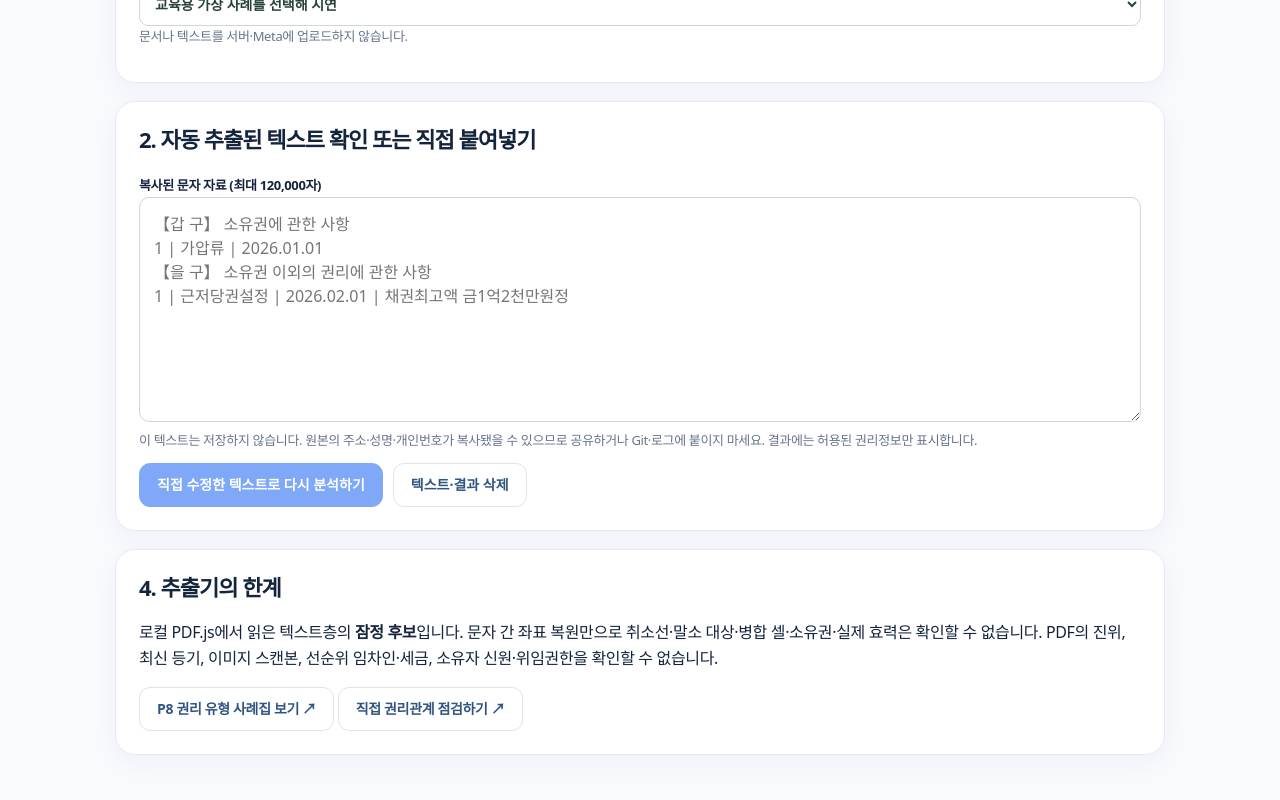
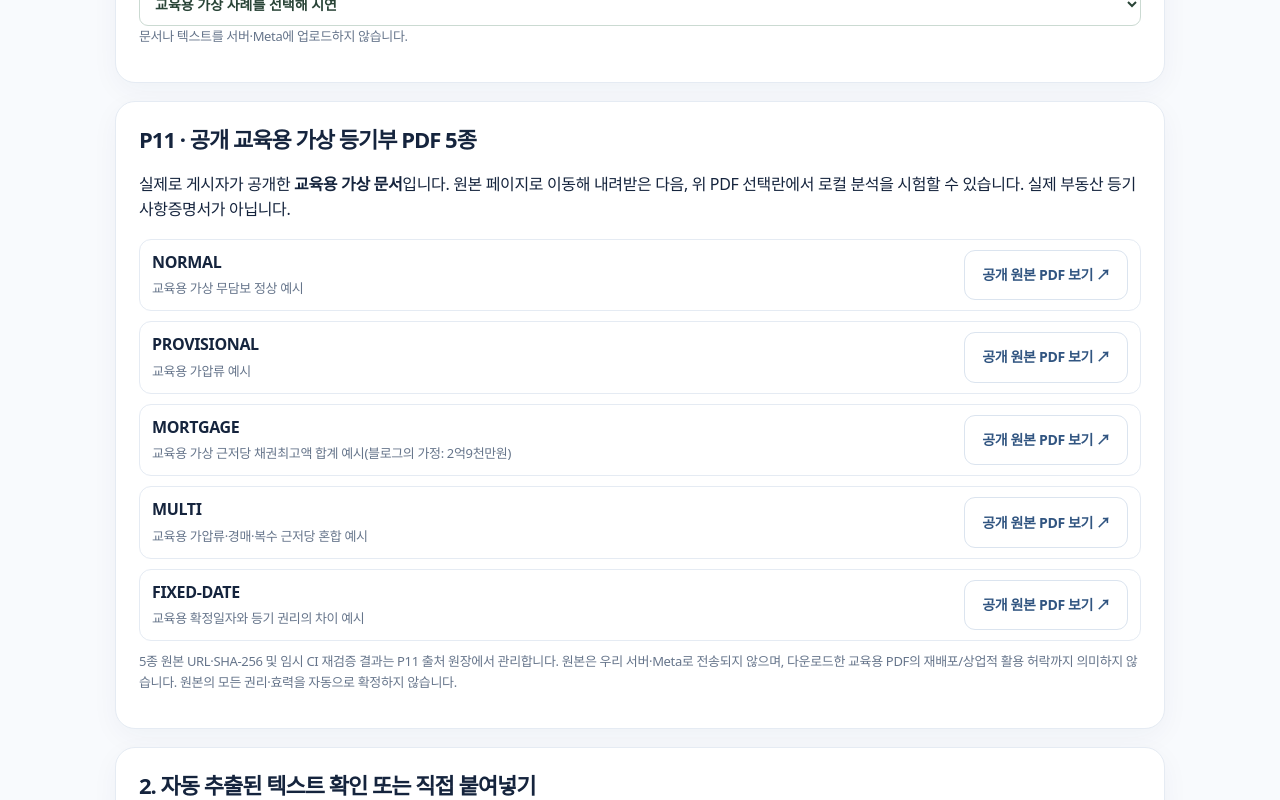
Before and after one commit to hobism3/meta_p2p_realestate, a Next.js app in the folder web/: page /registry/extract in a window 1280 px wide. Shown: the part 660-1460 px from the top of the page. Built offline with nearby package versions, Linux system fonts and the light colour scheme.

Commit message:
feat(p11): expose five publisher-hosted fictional original PDFs on local rights extraction page for reproducible manual testing

```diff
--- a/web/app/registry/extract/page.tsx
+++ b/web/app/registry/extract/page.tsx
@@ -2,6 +2,7 @@
 import {useEffect,useMemo,useRef,useState} from "react";
 import {extractRegistryPdfLocally} from "../../../lib/registry-pdf-local-reader";
 import samples from "../../../tests/fixtures/registry-text-layer.v1.json";
+import publicEducationalSamples from "../../../tests/fixtures/registry-public-sources.v1.json";
 import {
  extractRegistryText,REGISTRY_TEXT_MAX_CHARS,
  type RegistryTextCandidate,type RegistryTextExtraction,
@@ -182,6 +183,19 @@ export default function LocalRegistryTextExtractor(){
    <p className="meta">{statusText}</p>
   </section>
   <section className="card">
+   <h2>P11 · 공개 교육용 가상 등기부 PDF 5종</h2>
+   <p>실제로 게시자가 공개한 <strong>교육용 가상 문서</strong>입니다. 원본 페이지로 이동해 내려받은 다음, 위 PDF 선택란에서 로컬 분석을 시험할 수 있습니다. 실제 부동산 등기사항증명서가 아닙니다.</p>
+   <div className="grid" style={{gap:10}}>
+    {publicEducationalSamples.references.map(s=>(
+     <div key={s.id} style={{display:"flex",flexWrap:"wrap",justifyContent:"space-between",gap:8,padding:"10px 12px",border:"1px solid var(--line)",borderRadius:12}}>
+      <span><strong>{s.id.replace("DANGDANG-","")}</strong><br/><small className="meta">{s.expectedDescription}</small></span>
+      <a href={s.url} target="_blank" rel="noopener noreferrer" className="btn ghost">공개 원본 PDF 보기 ↗</a>
+     </div>
+    ))}
+   </div>
+   <p className="meta" style={{marginTop:10}}>5종 원본 URL·SHA-256 및 임시 CI 재검증 결과는 P11 출처 원장에서 관리합니다. 원본은 우리 서버·Meta로 전송되지 않으며, 다운로드한 교육용 PDF의 재배포/상업적 활용 허락까지 의미하지 않습니다. 원본의 모든 권리·효력을 자동으로 확정하지 않습니다.</p>
+  </section>
+  <section className="card">
    <h2>2. 자동 추출된 텍스트 확인 또는 직접 붙여넣기</h2>
    <label htmlFor="registry-pasted-text">복사된 문자 자료 (최대 {REGISTRY_TEXT_MAX_CHARS.toLocaleString("ko-KR")}자)</label>
    <textarea id="registry-pasted-text" spellCheck={false}
```
